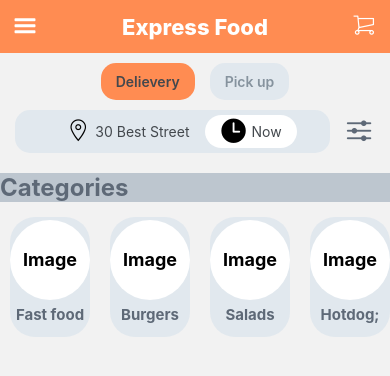
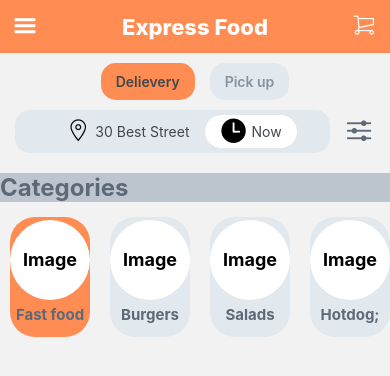
Before and after one commit to l1lgadil1/app, a React Native app: screen /HomeScreen in a window 390 px wide. Shown: the top 376 px of the page. Built offline with nearby package versions, Linux system fonts and the light colour scheme.

Commit message:
Active category layout

```diff
--- a/src/components/FoodCategoriesCard/index.tsx
+++ b/src/components/FoodCategoriesCard/index.tsx
@@ -4,10 +4,10 @@ import { IFoodCategoriesCard } from "./props";
 import { COLORS } from "../../global/enums/colors";
 
 const FoodCategories: FC<IFoodCategoriesCard> = (props) => {
-  const {isActive}  = props;
+  const { isActive, id, currentFoodCategory,setCurrentCategory } = props;
   return (
-    <TouchableOpacity>
-      <View style={isActive ? styles.containerActive : styles.container}>
+    <TouchableOpacity onPress={()=>setCurrentCategory(id)}>
+      <View style={id == currentFoodCategory ? styles.containerActive : styles.container}>
         <View style={styles.categoryWrap}>
           <Text style={{
             fontWeight: "700",
@@ -16,7 +16,7 @@ const FoodCategories: FC<IFoodCategoriesCard> = (props) => {
             Image
           </Text>
         </View>
-        <Text style={isActive ? styles.categoryTitle : styles.categoryTitle}>
+        <Text style={id == currentFoodCategory ? styles.categoryTitle : styles.categoryTitle}>
           {props.categoryTitle}
         </Text>
       </View>
@@ -30,38 +30,39 @@ const styles = StyleSheet.create({
   containerActive: {
     height: 120,
     alignItems: "center",
-    justifyContent:'space-around',
+    justifyContent: "space-around",
     width: 80,
     backgroundColor: COLORS.buttons,
     borderRadius: 25,
-    paddingBottom:10
+    paddingBottom: 10,
+    marginHorizontal:10
   },
   container: {
-    marginHorizontal:10,
     height: 120,
     alignItems: "center",
-    justifyContent:'space-around',
+    justifyContent: "space-around",
     width: 80,
     backgroundColor: COLORS.grey5,
     borderRadius: 25,
-    paddingBottom:10
+    paddingBottom: 10,
+    marginHorizontal:10
   },
-  categoryWrap:{
-    width:80,
-    height:80,
-    backgroundColor:'white',
-    justifyContent:'center',
-    alignItems:'center',
-    borderRadius:40,
+  categoryWrap: {
+    width: 80,
+    height: 80,
+    backgroundColor: "white",
+    justifyContent: "center",
+    alignItems: "center",
+    borderRadius: 40
   },
-  categoryTitleActive:{
-    color:'white',
-    fontWeight:'700',
-    fontSize:15,
+  categoryTitleActive: {
+    color: "white",
+    fontWeight: "700",
+    fontSize: 15
   },
-  categoryTitle:{
-    color:COLORS.grey2,
-    fontWeight:'700',
-    fontSize:15,
+  categoryTitle: {
+    color: COLORS.grey2,
+    fontWeight: "700",
+    fontSize: 15
   }
 });
--- a/src/components/FoodCategoriesCard/props.ts
+++ b/src/components/FoodCategoriesCard/props.ts
@@ -1,4 +1,7 @@
 export interface IFoodCategoriesCard{
   isActive?:boolean
   categoryTitle:string;
+  id?:number
+  currentFoodCategory:number
+  setCurrentCategory:(id:number)=>void;
 }
--- a/src/screens/HomeScreen/index.tsx
+++ b/src/screens/HomeScreen/index.tsx
@@ -31,7 +31,7 @@ const HomeScreen: FC<IHomeScreen> = ({ navigation }) => {
   const [isButtonPickupActive, setIsButtonPickupActive] = useState<boolean>(false);
   const [isLocationButtonActive, setIsLocationButtonActive] = useState<boolean>(false);
   const [isExpressTimeButtonActive, setIsExpressButtonActive] = useState<boolean>(true);
-
+  const [currentFoodCategory,setCurrentFoodCategory] = useState<number>(0);
 
   return (
     <SafeAreaView style={styles.container}>
@@ -106,8 +106,8 @@ const HomeScreen: FC<IHomeScreen> = ({ navigation }) => {
             horizontal={true}
             showsHorizontalScrollIndicator={false}
             data={categoriesData}
-            renderItem={({ item }: { item: IFoodCategoriesCard }) => (
-              <FoodCategoriesCard categoryTitle={item.categoryTitle} />
+            renderItem={({ item,index }: { item: IFoodCategoriesCard,index:number }) => (
+              <FoodCategoriesCard  setCurrentCategory={()=>setCurrentFoodCategory(index)} currentFoodCategory={currentFoodCategory}  id={index} categoryTitle={item.categoryTitle} />
             )}
           />
 
```
